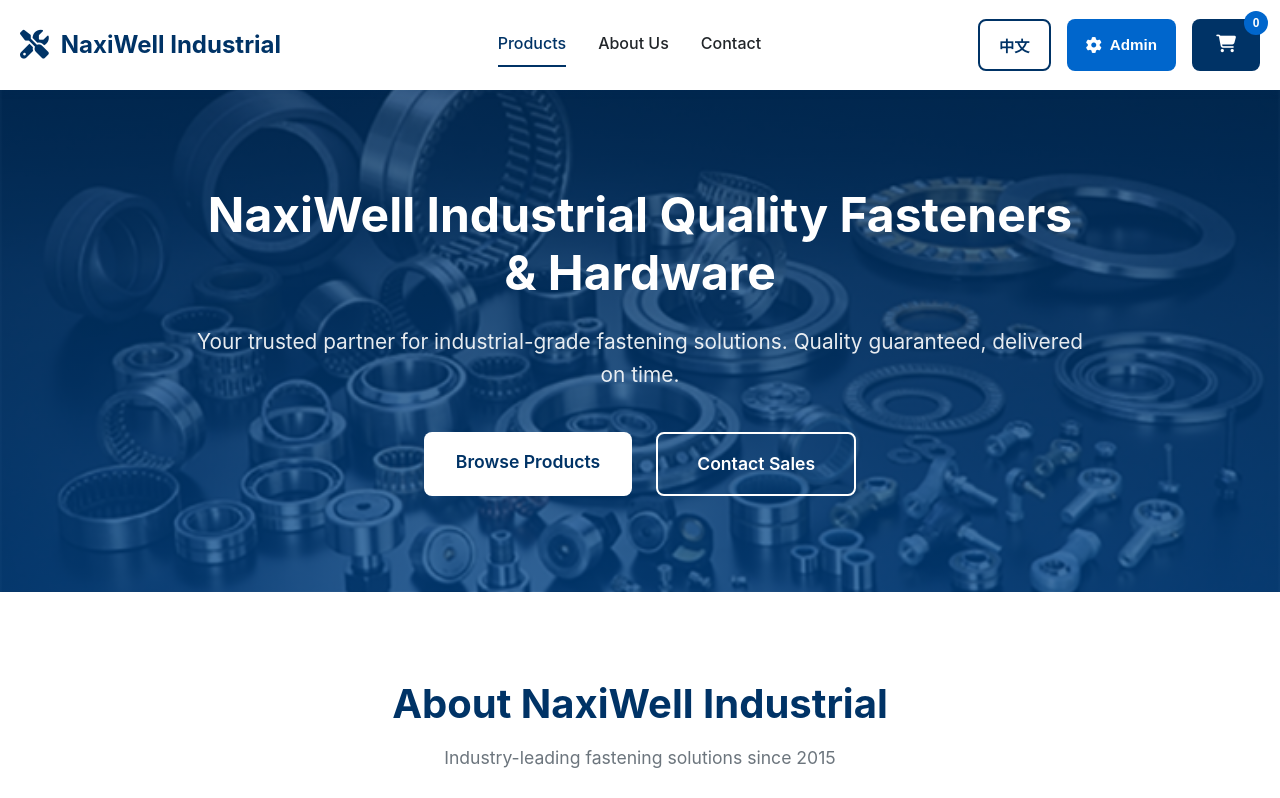
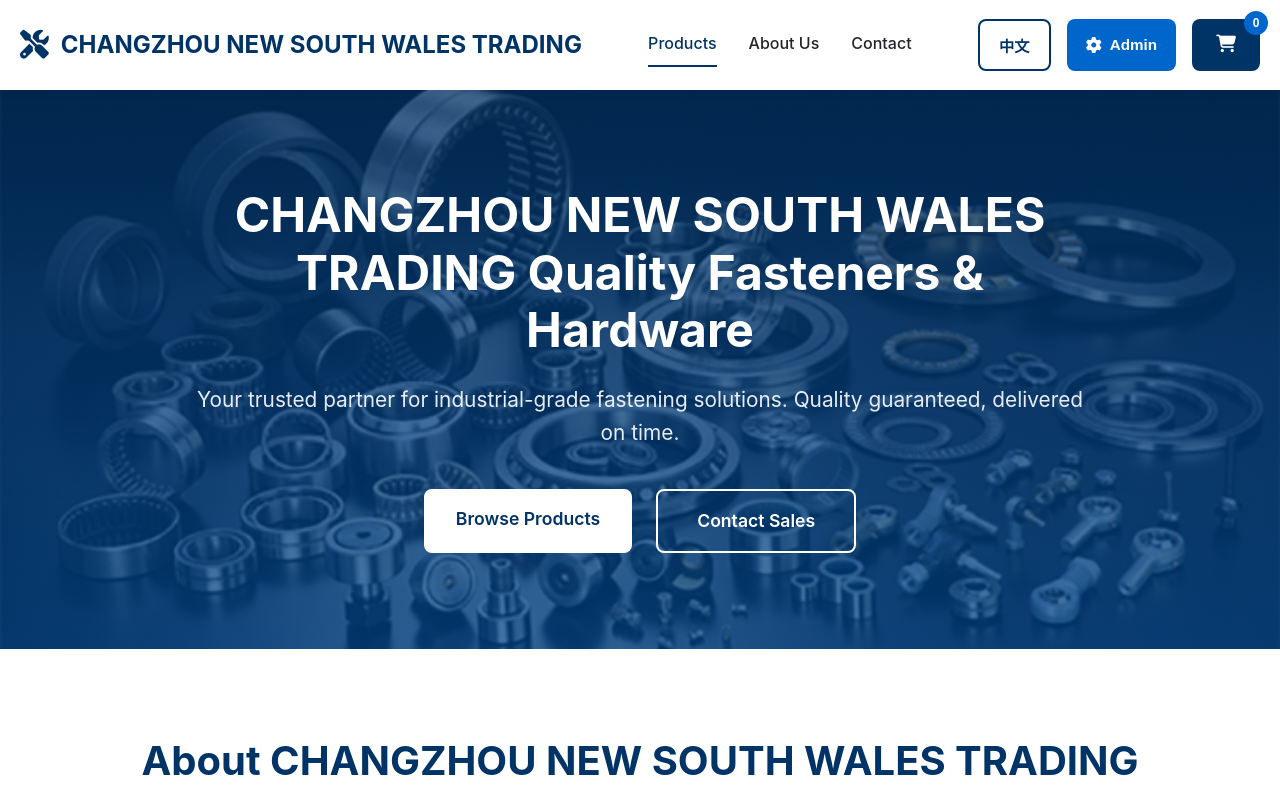
Before and after one commit to stickypoooop-AI/WEB-project, a website: page index.html in a window 1280 px wide. Shown: the top 798 px of the page. Drawn offline with nearby package versions, Linux system fonts and the light colour scheme; no server answers.

Commit message:
feat: Replace 'NaxiWell' with 'CHANGZHOU NEW SOUTH WALES TRADING' in English and '常州纽修威商贸' in Chinese

```diff
--- a/i18n.js
+++ b/i18n.js
@@ -18,13 +18,14 @@ const i18n = {
             nav_cart: 'Cart',
 
             // Hero Section
-            hero_title: 'NaxiWell Industrial Quality Fasteners & Hardware',
+            hero_title: 'CHANGZHOU NEW SOUTH WALES TRADING Quality Fasteners & Hardware',
             hero_subtitle: 'Your trusted partner for industrial-grade fastening solutions. Quality guaranteed, delivered on time.',
             hero_browse: 'Browse Products',
             hero_contact: 'Contact Sales',
 
             // About Section
-            about_title: 'About NaxiWell Industrial',
+            about_title: 'About CHANGZHOU NEW SOUTH WALES TRADING',
+            company_name: 'CHANGZHOU NEW SOUTH WALES TRADING',
             about_subtitle: 'Industry-leading fastening solutions since 2015',
             about_description: 'Changzhou New South Wales Trading Co., Ltd. is a limited liability company established on 20 Oct 2015 and based at No. 96 Huaide South Road, Zhonglou District, Changzhou, China. Guided by legal representative Ms. Tang Wenting, the company engages in the wholesale and retail of industrial hardware and related materials, including (non-hazardous) packaging and decorative materials, hardware & fasteners, building materials, electrical and lighting supplies, solar-related products, electronic products, machinery & equipment, and auto parts. Where permitted by law, the company may conduct goods and technology import & export (items subject to approval are carried out after obtaining the required licenses).',
             feature_quality_title: 'Quality Assurance',
@@ -75,7 +76,7 @@ const i18n = {
             footer_quick_links: 'Quick Links',
             footer_categories: 'Categories',
             footer_follow: 'Follow Us',
-            footer_copyright: '© 2025 NaxiWell Industrial. All rights reserved.',
+            footer_copyright: '© 2025 CHANGZHOU NEW SOUTH WALES TRADING. All rights reserved.',
 
             // Cart Modal
             cart_title: 'Your Enquiry Cart',
@@ -189,13 +190,14 @@ const i18n = {
             nav_cart: '购物车',
 
             // Hero Section
-            hero_title: 'NaxiWell 工业级优质紧固件和五金',
+            hero_title: '常州纽修威商贸 优质紧固件和五金',
             hero_subtitle: '您值得信赖的工业级紧固解决方案合作伙伴。质量保证，准时交付。',
             hero_browse: '浏览产品',
             hero_contact: '联系销售',
 
             // About Section
-            about_title: '关于 NaxiWell 工业',
+            about_title: '关于常州纽修威商贸',
+            company_name: '常州纽修威商贸',
             about_subtitle: '自2015年以来的行业领先紧固解决方案',
             about_description: '常州纽修威商贸有限公司是一家于2015年10月20日成立的有限责任公司，位于中国常州市钟楼区怀德南路96号。公司由法定代表人唐文婷女士领导，从事工业五金及相关材料的批发和零售，包括（非危险）包装和装饰材料、五金紧固件、建筑材料、电气和照明用品、太阳能相关产品、电子产品、机械设备和汽车零部件。在法律允许的范围内，公司可以进行货物和技术的进出口（需要审批的项目在获得所需许可证后方可进行）。',
             feature_quality_title: '质量保证',
@@ -246,7 +248,7 @@ const i18n = {
             footer_quick_links: '快速链接',
             footer_categories: '分类',
             footer_follow: '关注我们',
-            footer_copyright: '© 2025 NaxiWell 工业。保留所有权利。',
+            footer_copyright: '© 2025 常州纽修威商贸。保留所有权利。',
 
             // Cart Modal
             cart_title: '您的询价购物车',
--- a/index.html
+++ b/index.html
@@ -3,7 +3,7 @@
 <head>
     <meta charset="UTF-8">
     <meta name="viewport" content="width=device-width, initial-scale=1.0">
-    <title>NaxiWell Industrial & Hardware Supplier</title>
+    <title>CHANGZHOU NEW SOUTH WALES TRADING - Hardware Supplier</title>
     <link rel="stylesheet" href="styles.css">
     <link rel="stylesheet" href="https://cdnjs.cloudflare.com/ajax/libs/font-awesome/6.4.0/css/all.min.css">
     <!-- EmailJS SDK -->
@@ -23,7 +23,7 @@
             <div class="header-content">
                 <div class="logo">
                     <i class="fas fa-tools"></i>
-                    <span>NaxiWell Industrial</span>
+                    <span data-i18n="company_name">CHANGZHOU NEW SOUTH WALES TRADING</span>
                 </div>
                 <nav class="main-nav">
                     <a href="#products" class="nav-link active" data-i18n="nav_products">Products</a>
@@ -204,7 +204,7 @@
         <div class="container">
             <div class="footer-content">
                 <div class="footer-section">
-                    <h4>NaxiWell Industrial</h4>
+                    <h4 data-i18n="company_name">CHANGZHOU NEW SOUTH WALES TRADING</h4>
                     <p data-i18n="footer_tagline">Your trusted partner for quality hardware solutions since 2015.</p>
                 </div>
                 <div class="footer-section">
```
